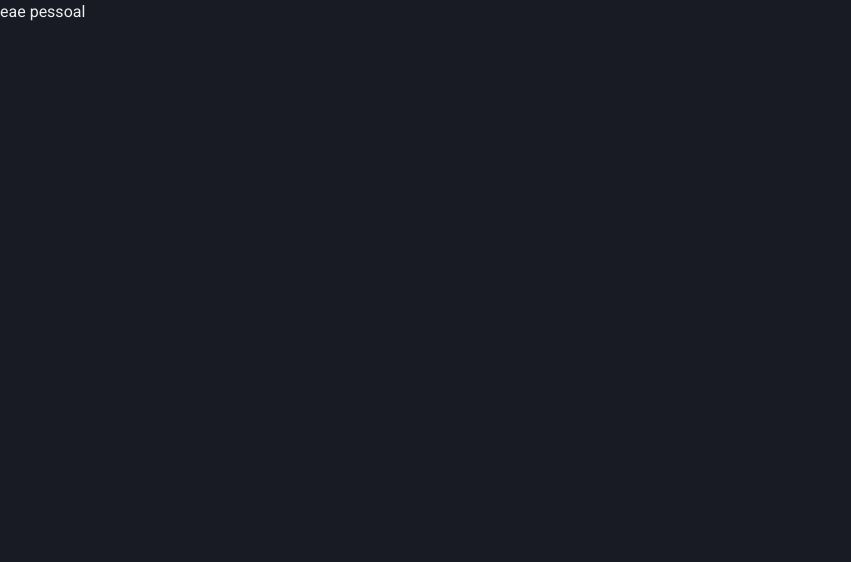
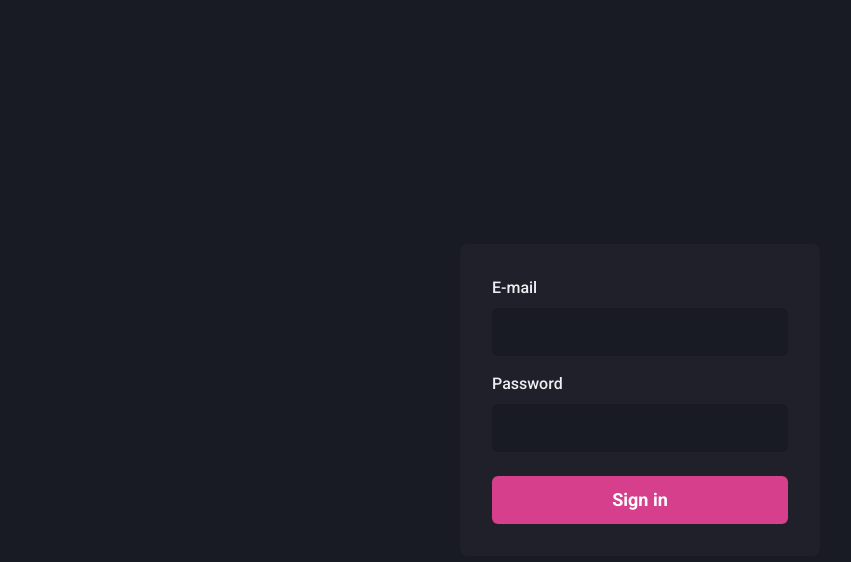
Before and after one commit to mbagatini/ignite-react-js, a Next.js app: page / in a window 1280 px wide. Shown: the top 562 px of the page, without its empty margins (0-851 px from the left). Built offline with nearby package versions, Linux system fonts and the light colour scheme.

Commit message:
Pagina login

```diff
--- a/src/pages/index.tsx
+++ b/src/pages/index.tsx
@@ -1,7 +1,31 @@
+import { Button, Flex, Stack } from "@chakra-ui/react";
 import type { NextPage } from "next";
 
-const Home: NextPage = () => {
-  return <h3>eae pessoal</h3>;
+import { Input } from "../components/Form/Input";
+
+const SignIn: NextPage = () => {
+  return (
+    <Flex w="100vw" h="100vh" align="center" justify="center">
+      <Flex
+        as="form"
+        width="100%"
+        maxWidth={360}
+        bg="gray.800"
+        p="8"
+        borderRadius={8}
+        flexDir="column"
+      >
+        <Stack spacing="4">
+          <Input type="email" name="email" label="E-mail" />
+          <Input type="password" name="password" label="Password" />
+        </Stack>
+
+        <Button type="submit" mt="6" colorScheme="pink" size="lg">
+          Sign in
+        </Button>
+      </Flex>
+    </Flex>
+  );
 };
 
-export default Home;
+export default SignIn;
```
